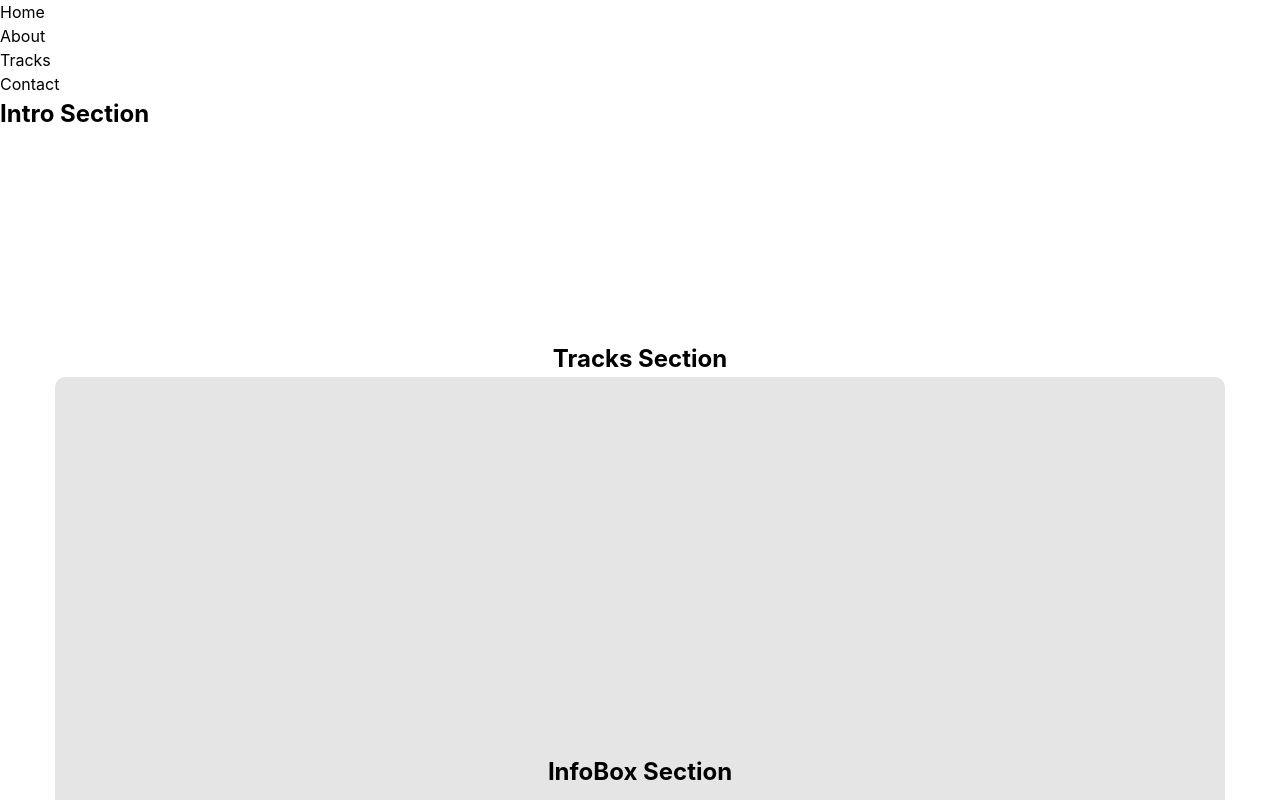
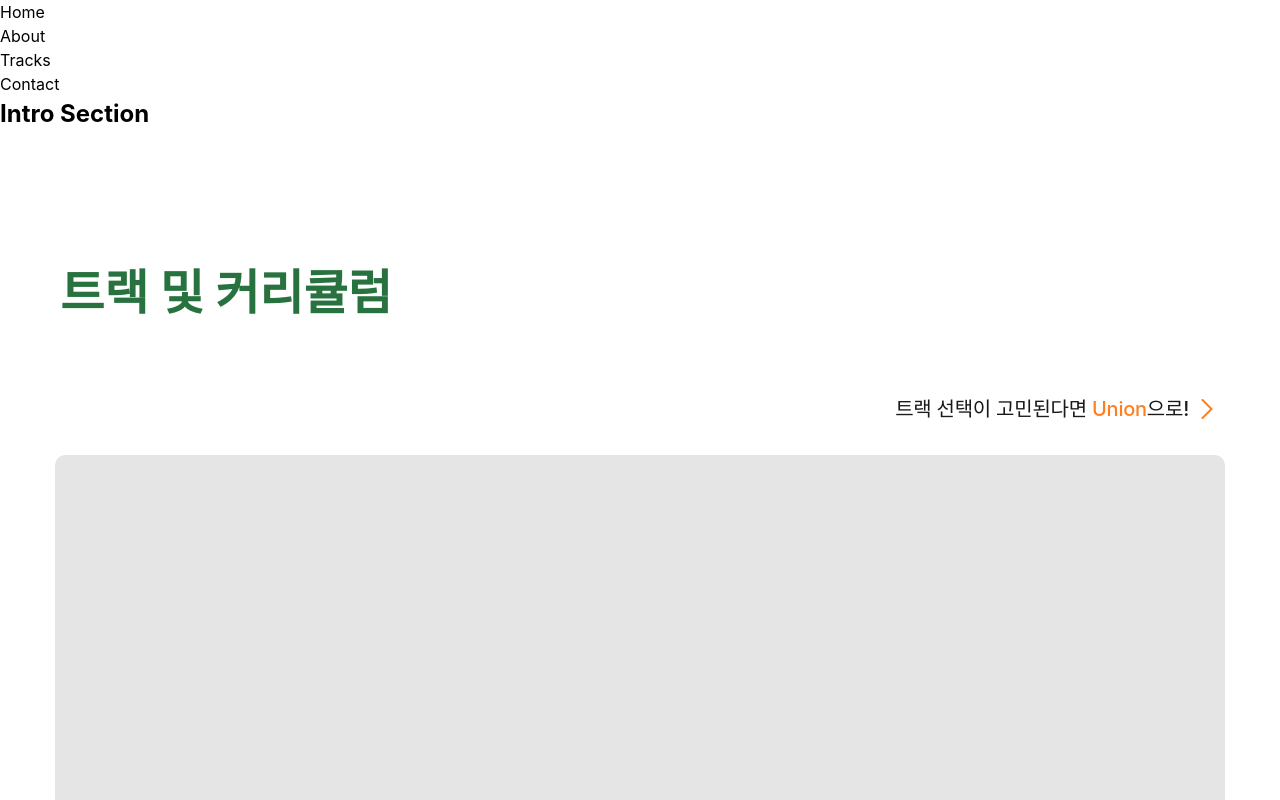
Before and after one commit to karpitony/monorepo-test, a React (Vite) app: page / in a window 1280 px wide. Shown: the top 800 px of the page. Built offline with nearby package versions, Linux system fonts and the light colour scheme; a web font is replaced by a local one.

Commit message:
feat: 유니온으로 이동 텍스트 추가

```diff
--- a/src/pages/Main/Tracks/Tracks.styled.ts
+++ b/src/pages/Main/Tracks/Tracks.styled.ts
@@ -1,6 +1,7 @@
 import styled from "styled-components";
 
 export const Container = styled.section`
+  width: 100%;
   height: 1244px;
   user-select: none;
 
@@ -9,3 +10,63 @@ export const Container = styled.section`
   justify-content: center;
   align-items: center;
 `;
+
+export const CenterContainer = styled.div`
+  max-width: 1170px;
+  display: flex;
+  flex-direction: column;
+  justify-content: center;
+  align-items: center;
+`;
+
+export const Title = styled.h2`
+  width: 100%;
+  padding-left: 5px;
+  margin-bottom: 70px;
+
+  color: var(--FarmSystem_Green01, #28723F);
+  text-align: left;
+  font-size: 48px;
+  font-style: normal;
+  font-weight: 700;
+
+  line-height: 57px;
+  display: flex;
+  align-items: center;
+  text-align: center;
+`;
+
+export const GoToUnion = styled.div`
+  display: flex;
+  justify-content: end;
+  align-items: center;
+
+  width: 100%;
+  height: 36px;
+  cursor: pointer;
+
+  margin-bottom: 28px;
+`;
+
+export const GoToUnionText = styled.p`
+  color: var(--FarmSystem_Black, #191919);
+  text-align: center;
+  font-size: 20px;
+  font-style: normal;
+  font-weight: 500;
+  line-height: 28px;
+  letter-spacing: -0.24px;
+`;
+
+export const OrangeHighlight = styled.span`
+  color: var(--FarmSystem_Orange);
+`;
+
+export const IconDiv = styled.div`
+  display: flex;
+  justify-content: center;
+  align-items: center;
+
+  width: 36px;
+  height: 36px;
+`;
--- a/src/pages/Main/Tracks/Tracks.tsx
+++ b/src/pages/Main/Tracks/Tracks.tsx
@@ -1,12 +1,24 @@
 import * as S from './Tracks.styled';
 import { TracksData } from './TracksData';
 import InfoBox from './InfoBox';
+import OrangeArrow from '@/assets/Icons/OrangeArrow.svg';
 
 export default function Tracks() {
+
   return (
     <S.Container>
-      <h2>Tracks Section</h2>
+      <S.CenterContainer>
+      <S.Title>트랙 및 커리큘럼</S.Title>
+      <S.GoToUnion>
+        <S.GoToUnionText>
+          트랙 선택이 고민된다면 <S.OrangeHighlight>Union</S.OrangeHighlight>으로!
+        </S.GoToUnionText>
+        <S.IconDiv>
+          <img src={OrangeArrow} alt="Go to Union" />
+        </S.IconDiv>
+      </S.GoToUnion>
       <InfoBox />
+      </S.CenterContainer>
     </S.Container>
   );
 }
```
Also changed, not shown: src/assets/Icons/OrangeArrow.svg (added), 1 other file (tests, documents, lock files or other folders).
